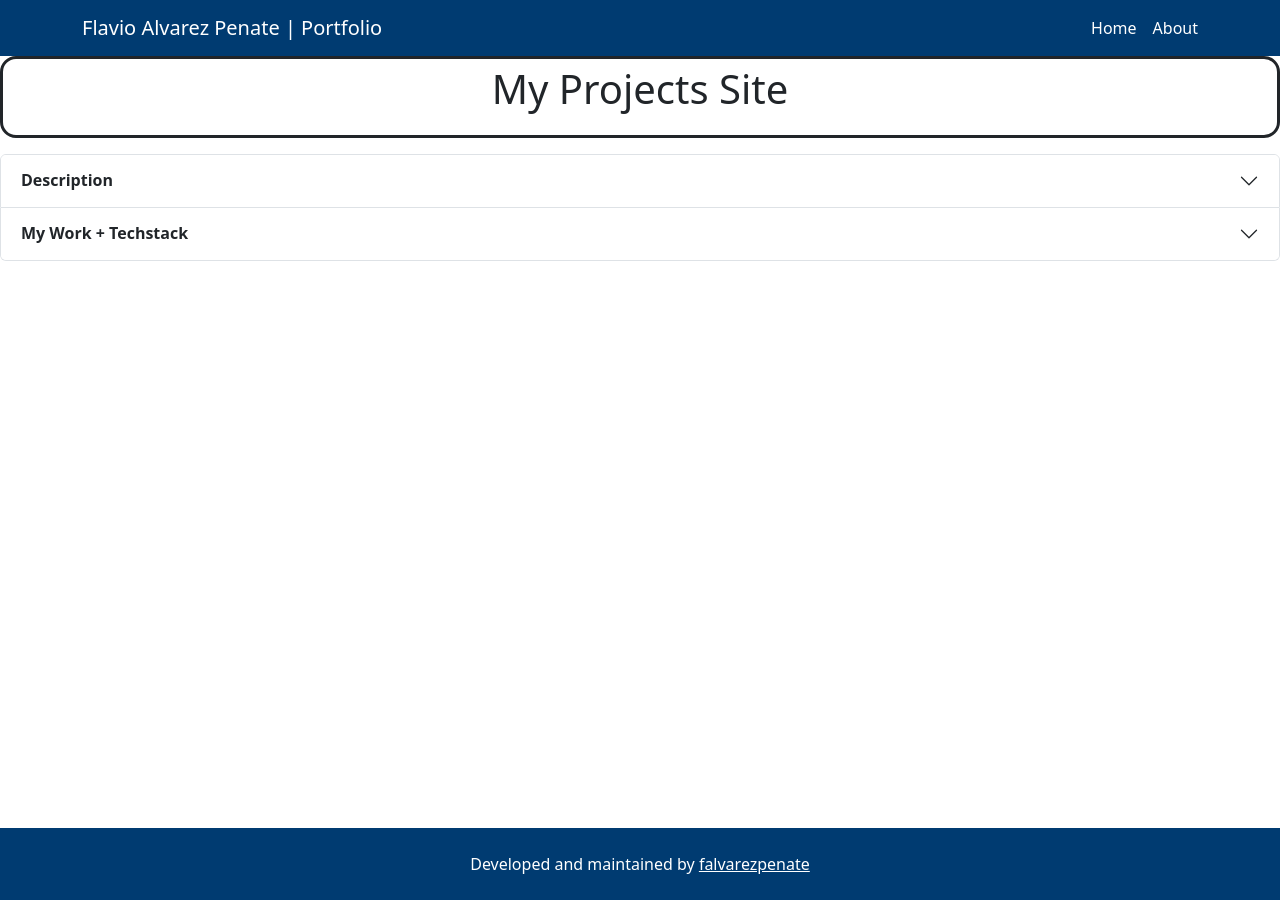
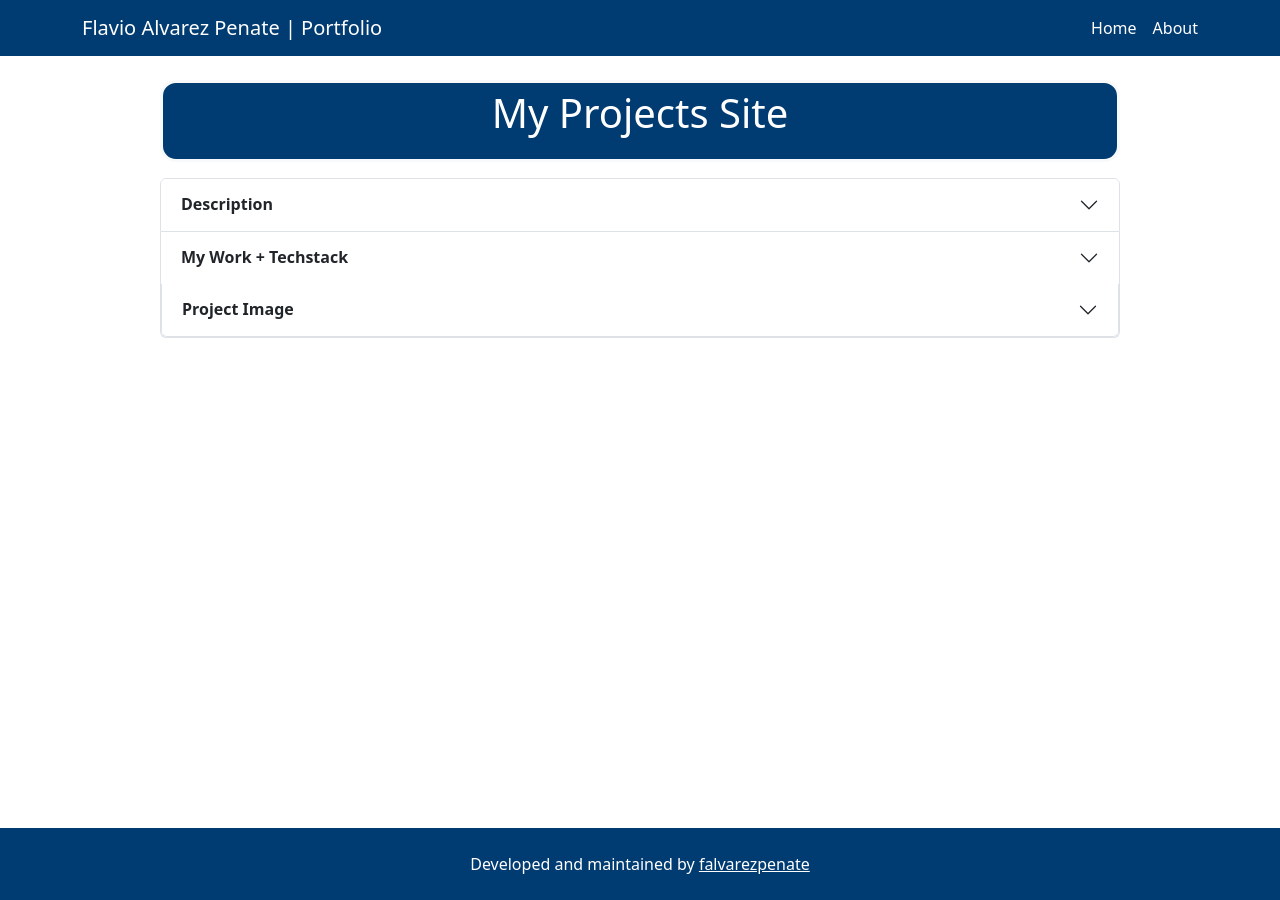
Before and after one commit to falvarezpenate/my-projects-site, a Jekyll site: the page built from _projects/my-projects-site.markdown, in a window 1280 px wide. Built offline with Jekyll 4.4.1, drawn with Linux system fonts in a browser that asks for light colours.

Commit message:
updated project layout to support images if a path is provided

```diff
--- a/_layouts/project.html
+++ b/_layouts/project.html
@@ -1,13 +1,13 @@
 ---
 layout: wrapper
 ---
-<div class="container-projects rounded-4 border border-dark border-3 mb-3">
+<div class="container-projects w-75 mx-auto mt-4 rounded-4 border border-light border-3 mb-3" style="background-color: #003b71;">
   <div class="text-center">
-    <p class="fs-1 text-dark">{{ page.title }}</p>
+    <p class="fs-1 text-white">{{ page.title }}</p>
     <!-- <p class = "fs-5 text-light"> DATE ? </p> -->
   </div>
 </div>
-<div class="accordion" id="accordionExample">
+<div class="accordion w-75 mx-auto" id="accordionExample">
   <div class="accordion-item">
     <h2 class="accordion-header">
       <button class="accordion-button collapsed" type="button" data-bs-toggle="collapse" data-bs-target="#collapseOne" aria-expanded="false" aria-controls="collapseOne">
@@ -29,6 +29,21 @@ layout: wrapper
     <div id="collapseTwo" class="accordion-collapse collapse" data-bs-parent="#accordionExample">
       <div class="accordion-body">
         {{page.details | markdownify}}
+      </div>
     </div>
+    {% if page.image_path != "" %}
+    <div class="accordion-item">
+      <h2 class="accordion-header">
+        <button class="accordion-button collapsed" type="button" data-bs-toggle="collapse" data-bs-target="#collapseThree" aria-expanded="false" aria-controls="collapseThree">
+          <strong>Project Image</strong>
+        </button>
+      </h2>
+      <div id="collapseThree" class="accordion-collapse collapse" data-bs-parent="#accordionExample">
+        <div class="accordion-body text-center">
+          <img src="{{ page.image_path }}" alt="{{ page.title }} image" class="img-fluid rounded-4 shadow-sm">
+        </div>
+      </div>
+    {% endif %}
+
   </div>
 </div>
```
